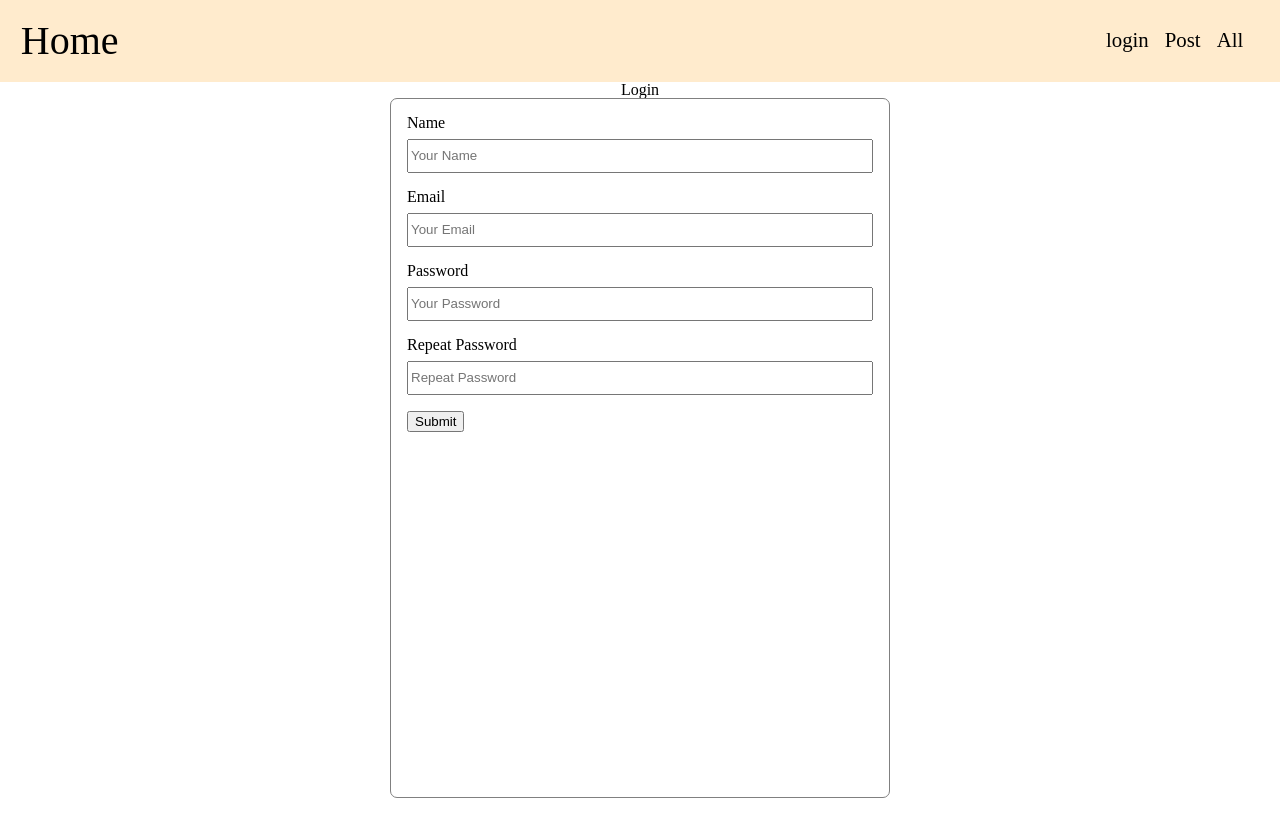
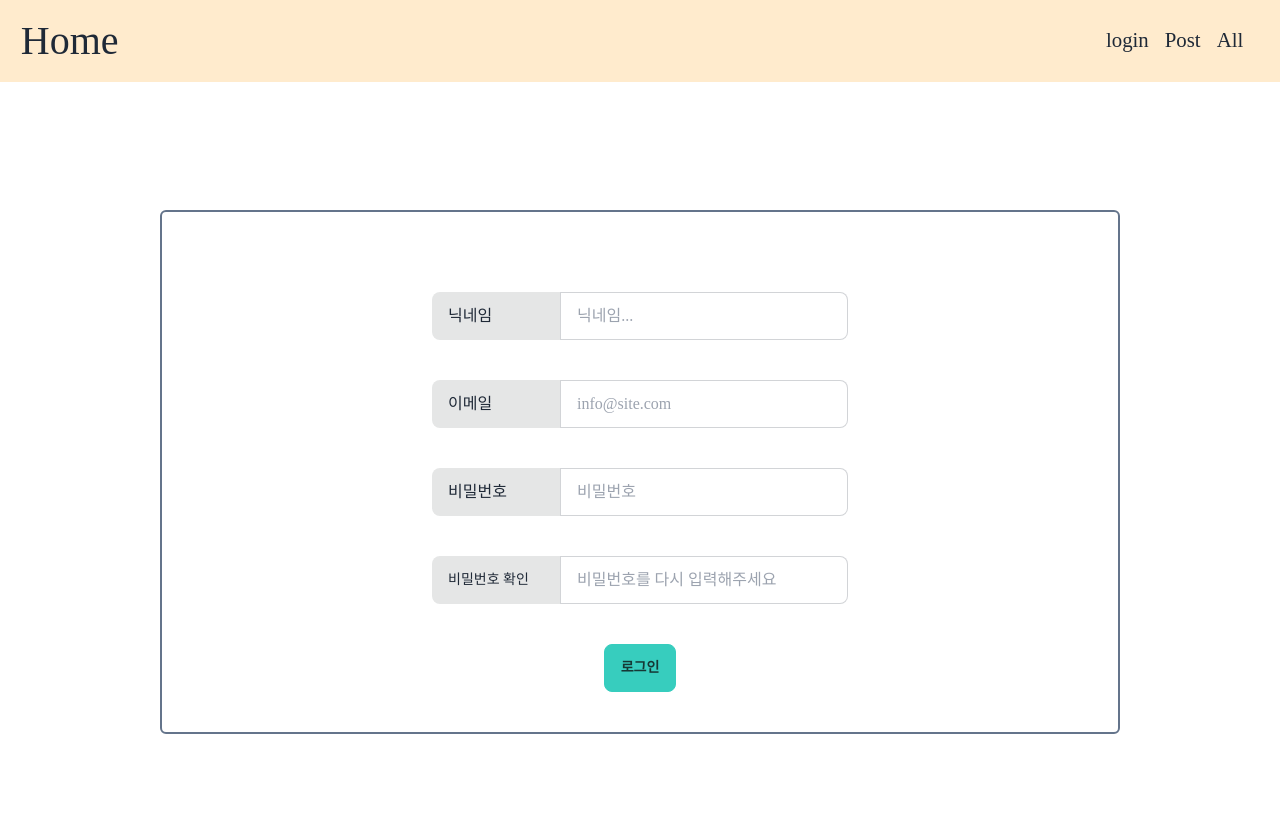
Before and after one commit to vnfma0218/badminton-frontend, a Next.js app: page /login in a window 1280 px wide. Shown: the top 836 px of the page. Before the commit the page ends 800 px from the top, so only its background shows below. Built offline with nearby package versions, Linux system fonts and the light colour scheme.

Commit message:
feat: tailwind css 추가

```diff
--- a/package.json
+++ b/package.json
@@ -13,6 +13,7 @@
   "dependencies": {
     "@reduxjs/toolkit": "^1.8.5",
     "axios": "^0.27.2",
+    "daisyui": "^2.31.0",
     "next": "12.3.1",
     "react": "18.2.0",
     "react-dom": "18.2.0",
@@ -25,6 +26,7 @@
     "@types/react-dom": "18.0.6",
     "@typescript-eslint/eslint-plugin": "^5.38.1",
     "@typescript-eslint/parser": "^5.38.1",
+    "autoprefixer": "^10.4.12",
     "eslint": "^8.24.0",
     "eslint-config-next": "12.3.1",
     "eslint-config-prettier": "^8.5.0",
@@ -36,7 +38,9 @@
     "eslint-plugin-promise": "^6.0.1",
     "eslint-plugin-react": "^7.31.8",
     "eslint-plugin-react-hooks": "^4.6.0",
+    "postcss": "^8.4.17",
     "prettier": "^2.7.1",
+    "tailwindcss": "^3.1.8",
     "typescript": "^4.8.4"
   }
 }
--- /dev/null
+++ b/postcss.config.js
@@ -0,0 +1,6 @@
+module.exports = {
+  plugins: {
+    tailwindcss: {},
+    autoprefixer: {},
+  },
+}
--- a/src/pages/index.tsx
+++ b/src/pages/index.tsx
@@ -1,17 +1,12 @@
-import type { NextPage } from 'next';
-import { useContext } from 'react';
-import Navigation from 'src/components/Layout/Navigation';
-import AuthContext from 'src/contexts/AuthContext';
+import type { NextPage } from 'next'
+import { useContext } from 'react'
+import AuthContext from 'src/contexts/AuthContext'
 
 const Home: NextPage = () => {
-  const { accessToken } = useContext(AuthContext);
-  console.log(accessToken);
+  const { accessToken } = useContext(AuthContext)
+  console.log(accessToken)
 
-  return (
-    <div>
-      <h1>Home Page</h1>
-    </div>
-  );
-};
+  return <h1 className='text-3xl font-bold underline'>Hello world!</h1>
+}
 
-export default Home;
+export default Home
--- a/src/pages/login/index.tsx
+++ b/src/pages/login/index.tsx
@@ -1,16 +1,16 @@
-import { useRouter } from 'next/router';
-import { FormEvent } from 'react';
-import { publicAxios } from 'src/lib/axios';
-import { useAppDispatch } from 'src/store/hooks';
-import { updateAuthState } from 'src/store/slices/authSlice';
-import styles from '../../../styles/login/Login.module.css';
+import { useRouter } from 'next/router'
+import { FormEvent } from 'react'
+import { publicAxios } from 'src/lib/axios'
+import { useAppDispatch } from 'src/store/hooks'
+import { updateAuthState } from 'src/store/slices/authSlice'
+import styles from '../../../styles/login/Login.module.css'
 
 const LoginPage = () => {
-  const router = useRouter();
-  const dispatch = useAppDispatch();
+  const router = useRouter()
+  const dispatch = useAppDispatch()
   const onSubmitLogin = async (e: FormEvent) => {
-    e.preventDefault();
-    console.log('submit');
+    e.preventDefault()
+    console.log('submit')
     const res = await publicAxios({
       url: '/login',
       method: 'post',
@@ -19,40 +19,78 @@ const LoginPage = () => {
         password: 'tkfkdgo1!',
       },
       withCredentials: true,
-    });
+    })
 
     if (res.status === 200) {
-      const { userId, accessToken } = res.data;
-      console.log('login succes', userId, accessToken);
-      dispatch(updateAuthState({ userId, accessToken }));
-      router.replace('/');
+      const { userId, accessToken } = res.data
+      console.log('login succes', userId, accessToken)
+      dispatch(updateAuthState({ userId, accessToken }))
+      router.replace('/')
     }
-  };
+  }
   return (
-    <div className={styles.login}>
-      {/* <h1>Login TODO: next-auth 사용하기</h1> */}
-      <h1>Login</h1>
-      <form onSubmit={onSubmitLogin} className={styles.loginForm}>
-        <div className={styles.form_control}>
-          <label htmlFor="name">Name</label>
-          <input type="name" placeholder="Your Name" />
+    <div className='w-3/4 m-auto pt-32 pb-32 text-center'>
+      <form
+        onSubmit={onSubmitLogin}
+        className='border-solid border-2 border-slate-500 rounded-md p-10 pt-20  '
+      >
+        <div className='form-control'>
+          <label className='input-group justify-center mb-10'>
+            <span className='w-32'>닉네임</span>
+            <input type='text' placeholder='닉네임...' className='input input-bordered w-72' />
+          </label>
         </div>
-        <div className={styles.form_control}>
-          <label htmlFor="email">Email</label>
-          <input type="email" placeholder="Your Email" />
+        <div className='form-control'>
+          <label className='input-group justify-center mb-10'>
+            <span className='w-32'>이메일</span>
+            <input type='text' placeholder='info@site.com' className='input input-bordered w-72' />
+          </label>
         </div>
-        <div className={styles.form_control}>
-          <label htmlFor="password">Password</label>
-          <input type="password" placeholder="Your Password" />
+        <div className='form-control'>
+          <label className='input-group justify-center mb-10'>
+            <span className='w-32'>비밀번호</span>
+            <input type='text' placeholder='비밀번호' className='input input-bordered w-72' />
+          </label>
         </div>
-        <div className={styles.form_control}>
-          <label htmlFor="password-repeat">Repeat Password </label>
-          <input type="password-repreat" placeholder="Repeat Password" />
+        <div className='form-control'>
+          <label className='input-group justify-center mb-10'>
+            <span className='w-32 text-sm'>비밀번호 확인</span>
+            <input
+              type='text'
+              placeholder='비밀번호를 다시 입력해주세요'
+              className='input input-bordered  w-72'
+            />
+          </label>
         </div>
-        <button type="submit">Submit</button>
+        <button type='submit' className='btn btn-accent'>
+          로그인
+        </button>
       </form>
     </div>
-  );
-};
+  )
+}
 
-export default LoginPage;
+export default LoginPage
+// <div className={styles.login}>
+//   {/* <h1>Login TODO: next-auth 사용하기</h1> */}
+//   <h1>Login</h1>
+//   <form onSubmit={onSubmitLogin} className={styles.loginForm}>
+//     <div className={styles.form_control}>
+//       <label htmlFor='name'>Name</label>
+//       <input type='name' placeholder='Your Name' />
+//     </div>
+//     <div className={styles.form_control}>
+//       <label htmlFor='email'>Email</label>
+//       <input type='email' placeholder='Your Email' />
+//     </div>
+//     <div className={styles.form_control}>
+//       <label htmlFor='password'>Password</label>
+//       <input type='password' placeholder='Your Password' />
+//     </div>
+//     <div className={styles.form_control}>
+//       <label htmlFor='password-repeat'>Repeat Password </label>
+//       <input type='password-repreat' placeholder='Repeat Password' />
+//     </div>
+//     <button type='submit'>Submit</button>
+//   </form>
+// </div>
--- /dev/null
+++ b/tailwind.config.js
@@ -0,0 +1,8 @@
+/** @type {import('tailwindcss').Config} */
+module.exports = {
+  content: ['./src/pages/**/*.{js,ts,jsx,tsx}', './src/components/**/*.{js,ts,jsx,tsx}'],
+  theme: {
+    extend: {},
+  },
+  plugins: [require('daisyui')],
+}
```
Also changed, not shown: src/pages/signup/index.tsx (+35 -42 lines), styles/globals.css (+6 -2 lines), .eslintrc.json, 1 other file (tests, documents, lock files or other folders).
